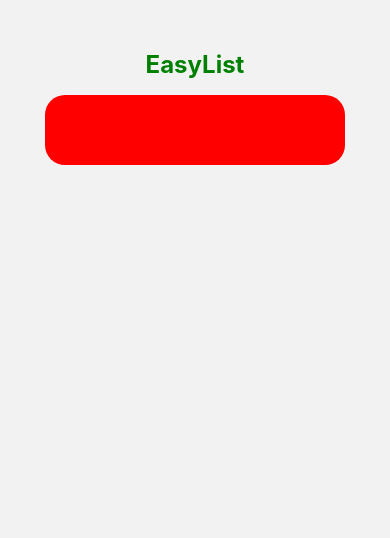
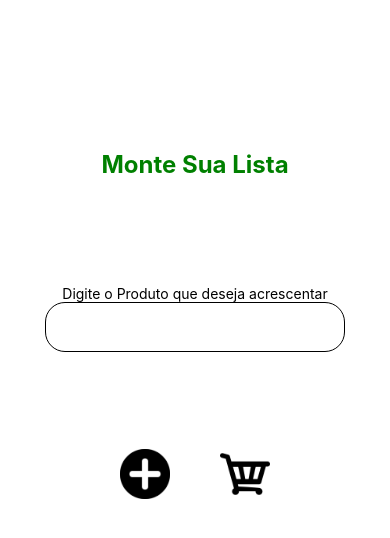
Before and after one commit to Dougls99/EasyList, a React Native app: screen /Home in a window 390 px wide. Shown: the top 538 px of the page. Built offline with nearby package versions, Linux system fonts and the light colour scheme; what @react-native-firebase/app would draw is missing.

Commit message:
feat: mpv da Home

```diff
--- a/src/screens/Home/index.tsx
+++ b/src/screens/Home/index.tsx
@@ -1,14 +1,40 @@
-import { View, StyleSheet } from 'react-native'
+import { View, StyleSheet, Text } from 'react-native'
+import { useNavigation } from '@react-navigation/native';
 import Title from '../../components/Title'
-import Card from '../../components/Card';
+import CartButton from '../../components/CartButton';
+import AdditionButton from '../../components/AdditionButton';
+import InputCard from '../../components/InputCard';
+import { useState } from 'react';
+import { propsStack } from '../../routes';
 
 export function HomeScreen() {
+
+  const [inputValue, setInputValue] = useState('');
+
+  const handleSaveValue = () => {
+    console.log(inputValue);
+  }
+
+  const navigation = useNavigation<propsStack>();
+
+  const  handleCart = () => {
+    navigation.navigate('Subscribe');
+  }
+
   return (
     <View style={styles.container}>
 
-      <Title text='EasyList' />
+      <Title text='Monte Sua Lista' />
 
-      <Card />
+      <View style={styles.input}>
+        <Text>Digite o Produto que deseja acrescentar</Text>
+        <InputCard />
+      </View>
+
+        <View style={styles.btn}>
+          <AdditionButton press={handleSaveValue} />
+          <CartButton />
+        </View>
 
     </View>
   )
@@ -18,6 +44,19 @@ const styles = StyleSheet.create({
   container: {
     flex: 1,
     alignItems: 'center',
-    paddingTop: 50,
+    paddingTop: 150,
+    backgroundColor: "white",
   },
+  btn: {
+    flexDirection: 'row',
+    alignItems: 'center',
+    justifyContent: 'space-around',
+    paddingTop: 20,
+    width: 200,
+    height: 200,
+  },
+  input: {
+    paddingTop: 90,
+    alignItems: 'center',
+  }
 });
```
